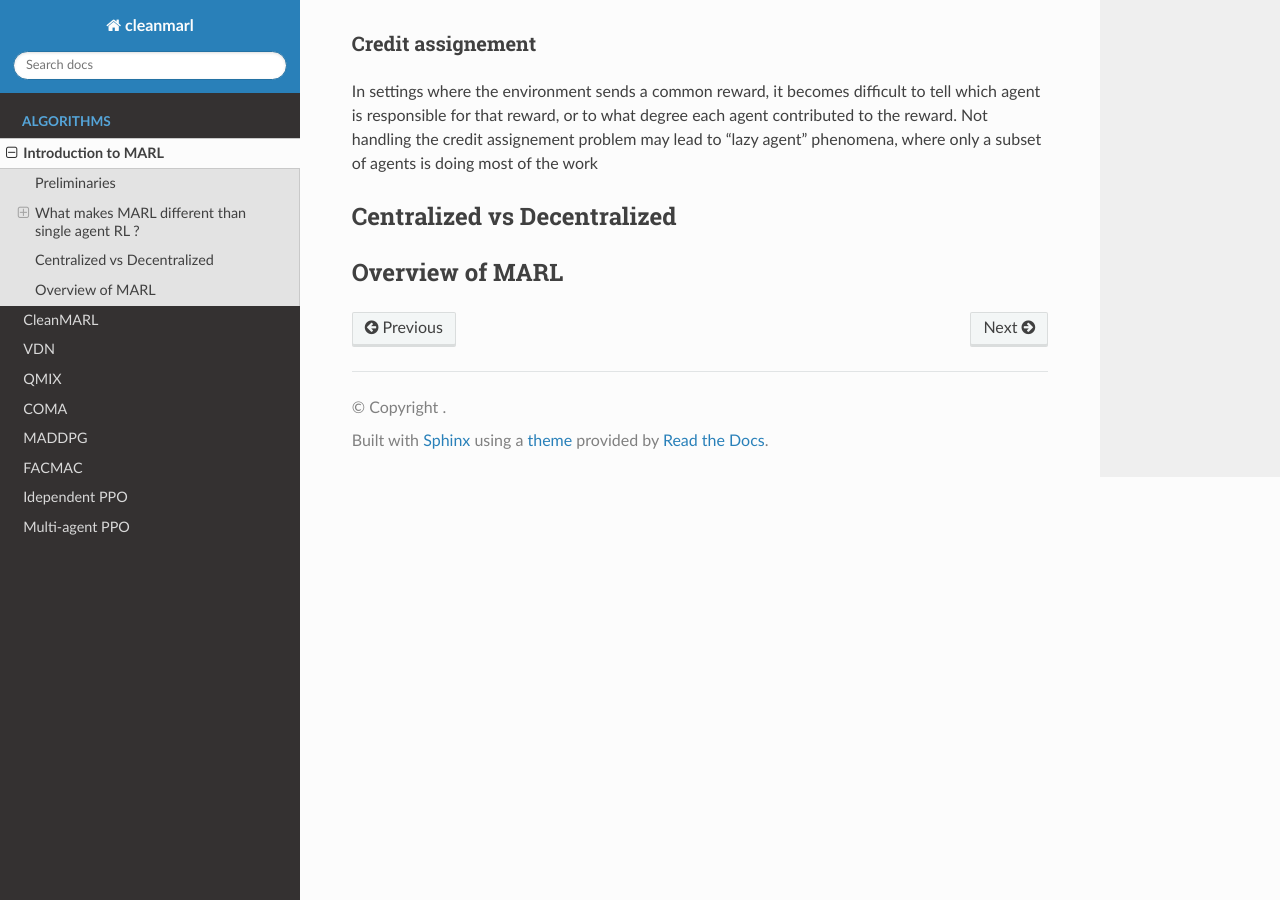
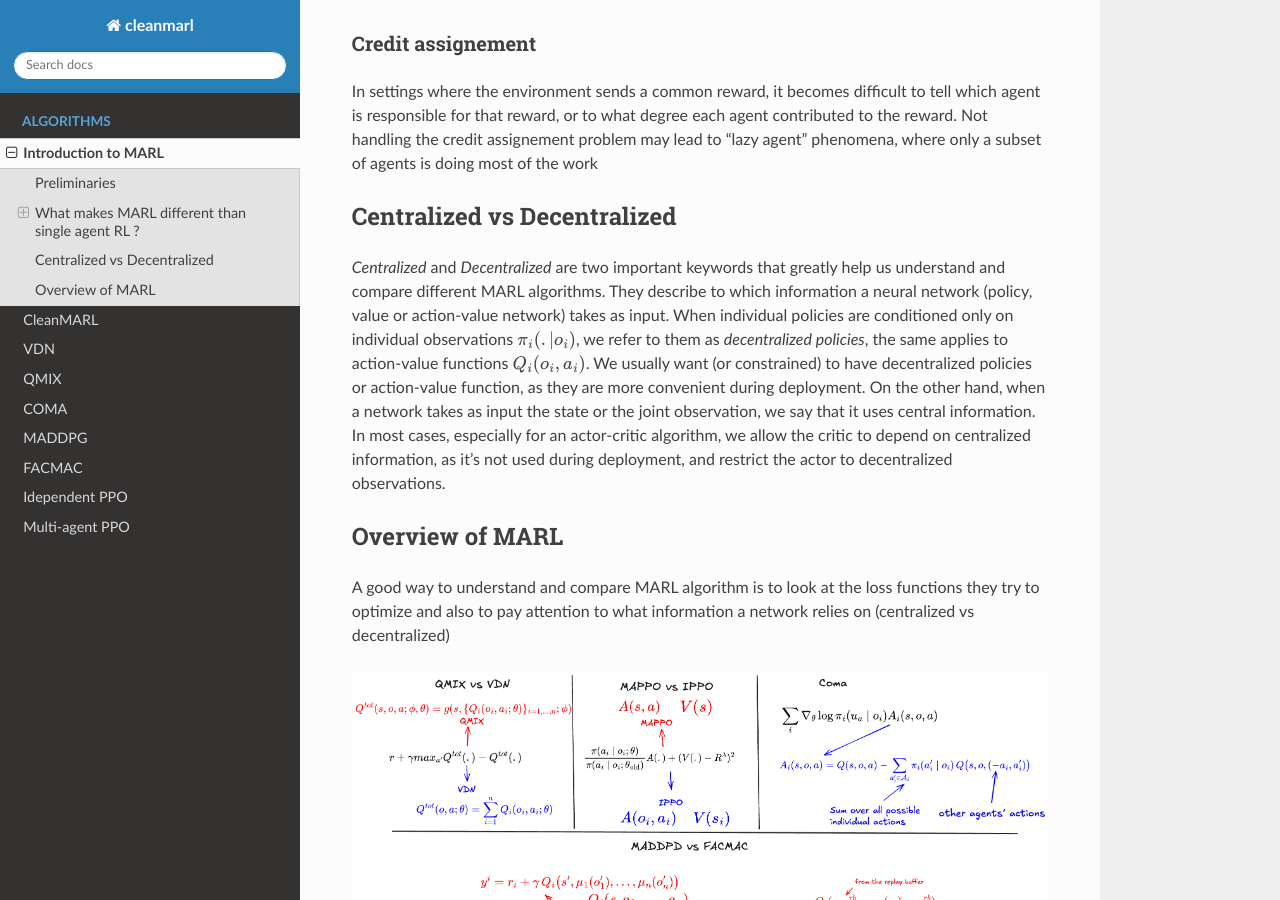
Before and after one commit to AmineAndam04/cleanmarl-docs, a Sphinx documentation site: the page built from docs/source/marl.rst, in a window 1280 px wide and 900 px high, scrolled down 1444 px. Built offline with Sphinx 7.4.7 and the Read the Docs theme 3.1.0, drawn with Linux system fonts in a browser that asks for light colours.

Commit message:
intro and overview

```diff
--- a/docs/source/conf.py
+++ b/docs/source/conf.py
@@ -26,6 +26,7 @@ intersphinx_mapping = {
 intersphinx_disabled_domains = ['std']
 
 templates_path = ['_templates']
+html_static_path = ['_static']
 
 # -- Options for HTML output
 
--- a/docs/source/marl.rst
+++ b/docs/source/marl.rst
@@ -38,8 +38,18 @@ In settings where the environment sends a common reward, it becomes difficult to
 Centralized vs Decentralized
 ----------------------------
 
+*Centralized* and *Decentralized* are two important keywords that greatly help us understand and compare different MARL algorithms. They describe to which information a neural network (policy, value or action-value network) takes as input. When individual policies are conditioned only on individual observations :math:`\pi_i(. |o_i)`, we refer to them as *decentralized policies*, the same applies to action-value functions :math:`Q_i(o_i,a_i)`. We usually want (or constrained) to have decentralized policies or action-value function, as they are more convenient during deployment. On the other hand, when a network takes as input the state or the joint observation, we say that it uses central information. In most cases, especially for an actor-critic algorithm, we allow the critic to depend on centralized information, as it's not used during deployment, and restrict the actor to decentralized observations.
+
 
 
 
 Overview of MARL
 ----------------
+
+A good way to understand and compare MARL algorithm is to look at the loss functions they try to optimize and also to pay attention to what information a network relies on (centralized vs decentralized)
+
+
+.. image:: _static/marl-overview.png
+   :alt: Architecture diagram
+   :width: 800px
+   :align: center
```
Also changed, not shown: docs/source/_static/marl-overview.png (added).
